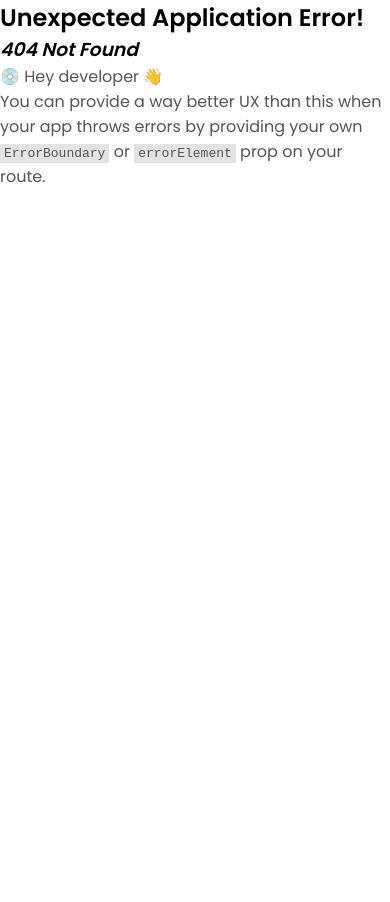
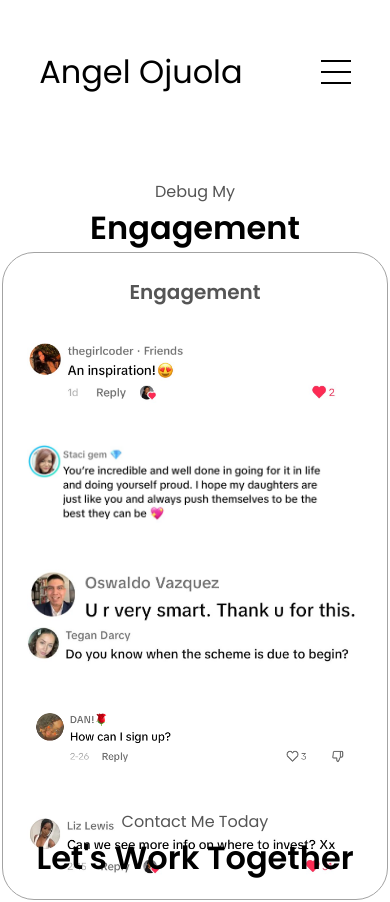
Before and after one commit to benb0201/angel_portfolio, a React (Vite) app: page /engage in a window 390 px wide. Before the commit this address had no page. Shown: the top 902 px of the page. Before the commit the page ends 844 px from the top, so only its background shows below. Built offline with nearby package versions, Linux system fonts and the light colour scheme.

Commit message:
More Engagement debugging

```diff
--- a/src/components/Nav.jsx
+++ b/src/components/Nav.jsx
@@ -84,6 +84,11 @@ const Nav = () => {
               </Link>
             </li>
             <li>
+              <Link to="/engage" onClick={toggleMenu}>
+                Engagement
+              </Link>
+            </li>
+            <li>
               <Link to="/Mentorship" onClick={toggleMenu}>
                 Mentorship
               </Link>
--- /dev/null
+++ b/src/components/routes/Engagement.jsx
@@ -0,0 +1,52 @@
+import React from "react";
+import classes from "../styles/Engagement.module.css";
+import comment1 from "../../assets/comment1.jpg";
+import comment2 from "../../assets/comment2.jpg";
+import comment3 from "../../assets/comment3.jpg";
+import question1 from "../../assets/question1.jpg";
+import question2 from "../../assets/question2.jpg";
+import question3 from "../../assets/question3.jpg";
+
+const Engagement = () => {
+  return (
+    <section id="audience" className={classes.audience}>
+      <p className={classes.sectionTextP1}>Debug My</p>
+      <h1 className={classes.title}>Engagement</h1>
+      <div className={classes.detailsContainer}>
+        <h2 className={classes.experienceSubtitle}>Engagement</h2>
+        <div className={classes.articleContainer2}>
+          <article>
+            <img src={comment2} alt="Comment2" className={classes.comment} />
+          </article>
+          <article>
+            <img
+              src={comment3}
+              alt="Comment3"
+              className={`${classes.comment} ${classes.comment3}`}
+            />
+          </article>
+          <article>
+            <img src={comment1} alt="Comment1" className={classes.comment} />
+          </article>
+        </div>
+        <div className={classes.articleContainer2}>
+          <article>
+            <img
+              src={question1}
+              alt="Question 1"
+              className={`${classes.comment} ${classes.question1}`}
+            />
+          </article>
+          <article>
+            <img src={question2} alt="Question 2" className={classes.comment} />
+          </article>
+          <article>
+            <img src={question3} alt="Question 3" className={classes.comment} />
+          </article>
+        </div>
+      </div>
+    </section>
+  );
+};
+
+export default Engagement;
--- a/src/components/styles/Audience.module.css
+++ b/src/components/styles/Audience.module.css
@@ -206,6 +206,6 @@ article .icon {
       justify-content: space-between;
   }
   .audience {
-    /* margin-bottom: -10rem; */
+    margin-bottom: -10rem;
   }
   }
--- /dev/null
+++ b/src/components/styles/Engagement.module.css
@@ -0,0 +1,211 @@
+.audience {
+    position: relative;
+    height: fit-content;
+    margin-bottom: 8rem;
+  }
+
+  .detailsContainer{
+      padding: 1.5rem;
+      flex: 1;
+      background: white;
+      border-radius: 2rem;
+      border: rgb(53, 53, 53) 0.1rem solid;
+      border-color: rgb(163, 163, 163);
+      text-align: center;
+      /* height: 1rem; */
+      width: auto;
+  }
+
+  /* Sections*/
+
+  .sectionContainer {
+      display: flex;
+      justify-content: center;
+      gap: 5rem;
+      height: 80vh;
+  }
+
+  .sectionPicContainer {
+      display: flex;
+      height: 300px;
+      width: 300px;
+      margin: auto 0;
+  }
+
+  .sectionText{
+      align-self: center;
+      text-align: center;
+  }
+
+  .sectionText p {
+      font-weight: 600;
+  }
+
+  .sectionTextP1 {
+      text-align: center;
+  }
+
+  .sectionTextP2 {
+      font-size: 1.2rem;
+      margin-bottom: 1rem;
+  }
+
+  .title {
+      font-size: 3rem;
+      text-align: center;
+  }
+
+  /* ICONS AND COMMENTS*/
+
+  .icon {
+      cursor: pointer;
+      height: 2rem;
+      padding: 5px 5px 0 0;
+  }
+
+  .comment {
+      cursor: pointer;
+      height: 4rem;
+      padding: 5px 5px 0 0;
+      width: fit-content;
+  }
+
+  .comment, .question1 {
+    height: 4rem; /* Adjust the height */
+    width: auto;
+    /* object-fit: cover; */
+    margin: 0 auto;
+    padding: 0;
+  }
+
+
+
+  .arrow {
+      position: absolute;
+      right: -5rem;
+      bottom: 2.5rem;
+  }
+
+
+  /* EXPERIENCE */
+
+  .experience {
+      position: relative;
+  }
+
+  /* Renamed from aboutContainers  */
+  .experienceContainer {
+      display: flex;
+      flex-direction: column;
+      gap: 2rem;
+      margin-bottom: 2rem;
+      margin-top: 2rem;
+  }
+
+  .experienceSubtitle {
+      color: rgb(85, 85, 85);
+      font-weight: 600;
+      font-size: 1.75rem;
+      margin-bottom: 2rem;
+  }
+
+  .experienceDetailsContainer {
+      display: flex;
+      justify-content: center;
+      flex-direction: column;
+  }
+
+  .articleContainer {
+      display: flex;
+      text-align: initial;
+      flex-wrap: wrap;
+      flex-direction: row;
+      gap: 2.5rem;
+      justify-content: space-around;
+  }
+
+  .articleContainer2 {
+      display: flex;
+      flex-wrap: wrap;
+      /* flex-direction: column; */
+      gap: 2.5rem;
+      justify-content: space-evenly;
+  }
+
+  article {
+      display: flex;
+      width: 10rem;
+      justify-content: space-around;
+      gap: 0.5rem;
+  }
+
+  article .icon {
+      cursor: default;
+  }
+
+  /* Media Quries */
+
+  /* Large Tablet (900px to 1199px) */
+  @media screen and (max-width: 1200px) {
+      section.experience, div.experienceDetailsContainer {
+        margin: 2rem 1rem 15rem;
+      }
+
+      div.experienceContainer {
+        margin-top: 0;
+      }
+
+      img.arrow {
+        display: none;
+      }
+    }
+
+    /* Small Tablet (600px to 899px) */
+    @media screen and (max-width: 900px) {
+      div.sectionPicContainer {
+        margin: 0 32% 2rem;
+      }
+    }
+
+    /* Mobile (0px to 599px) */
+    @media screen and (max-width: 600px) {
+      .question1{
+        height: 2.5rem;
+      }
+      .comment3{
+        height: 5rem;
+      }
+      div.experienceContainer {
+        flex-wrap: wrap;
+      }
+
+      h2.experienceSubtitle {
+        font-size: 1.25rem;
+      }
+
+      div.sectionPicContainer {
+        width: auto;
+        height: 46vw;
+        justify-content: center;
+        margin: 0 auto 2rem;
+      }
+
+      p.sectionTextP2 {
+        font-size: 1.25rem;
+      }
+
+      h1.title {
+        font-size: 2rem;
+      }
+
+      .articleContainer2 {
+        display: flex;
+        flex-wrap: wrap;
+        /* flex-direction: column; */
+        gap: 2.5rem;
+        justify-content: space-between;
+    }
+    .audience {
+      margin-bottom: -10rem;
+    }
+    }
--- a/src/main.jsx
+++ b/src/main.jsx
@@ -10,6 +10,7 @@ import Audience from "./components/routes/Audience.jsx";
 import Projects from "./components/routes/Projects.jsx";
 import Mentorship from "./components/routes/Mentorship.jsx";
 import Ebooks from "./components/routes/Ebooks.jsx";
+import Engagement from "./components/routes/Engagement.jsx";
 
 const router = createBrowserRouter([
   {
@@ -18,6 +19,7 @@ const router = createBrowserRouter([
     children: [
       { path: "/", element: <Hero /> },
       { path: "/content", element: <Projects /> },
+      { path: "/engage", element: <Engagement /> },
       { path: "/mentorship", element: <Mentorship /> }, // New Route
       { path: "/ebooks", element: <Ebooks /> }, // New Route
     ],
```
